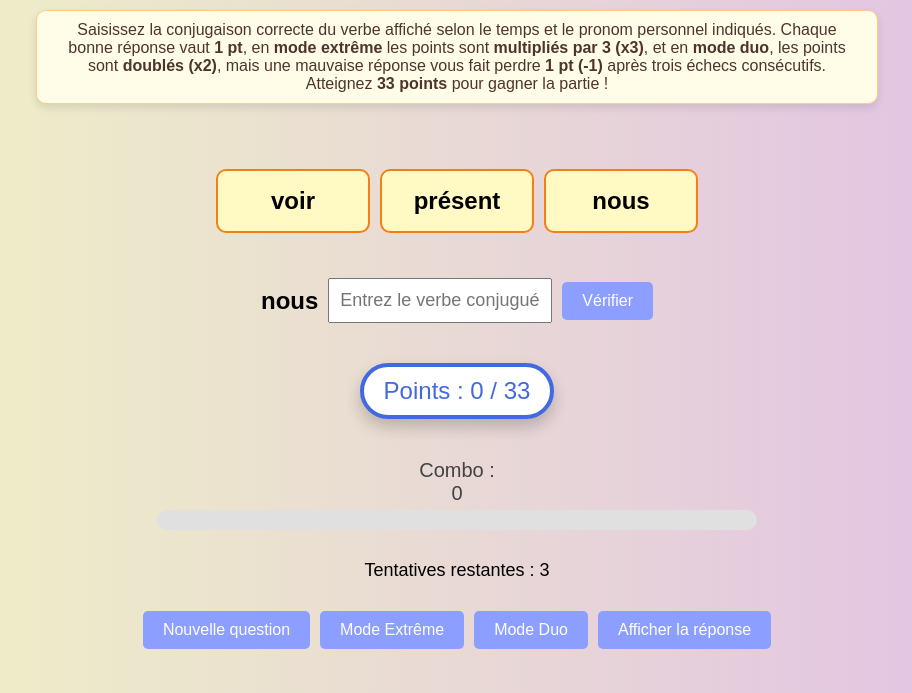
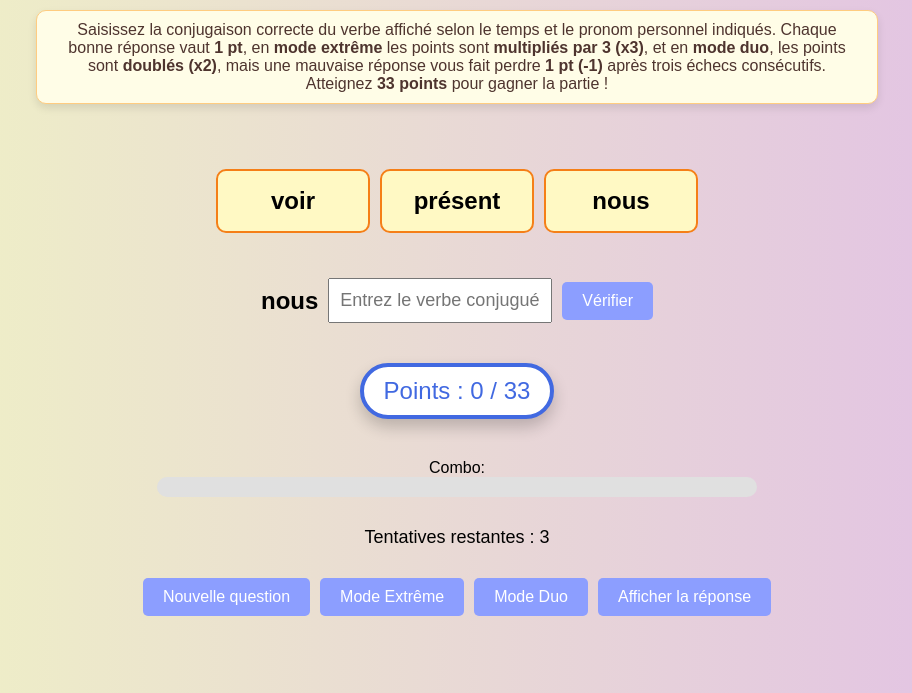
Before and after one commit to Julien-DRANE/conjugafond, a plain HTML site: page index.html in a window 1280 px wide. Shown: the part 127-820 px from the top of the page, without its empty margins (183-1095 px from the left). Drawn offline with Linux system fonts and the light colour scheme.

Commit message:
Update index.html

```diff
--- a/index.html
+++ b/index.html
@@ -38,9 +38,9 @@
 
         <!-- Jauge de Combo -->
         <div id="combo-container">
-            <span>Combo : <span id="combo-count">0</span></span>
-            <div id="combo-gauge">
-                <div id="combo-fill"></div>
+            <label for="combo-gauge">Combo:</label>
+            <div id="combo-gauge-container">
+                <div id="combo-gauge"></div>
             </div>
         </div>
 
```
